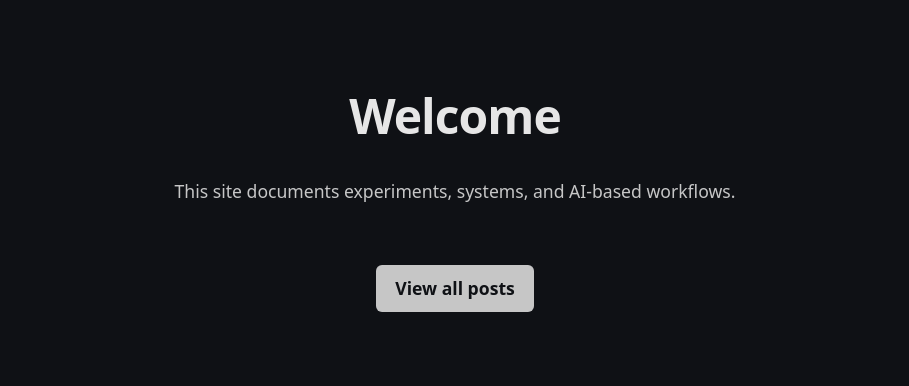
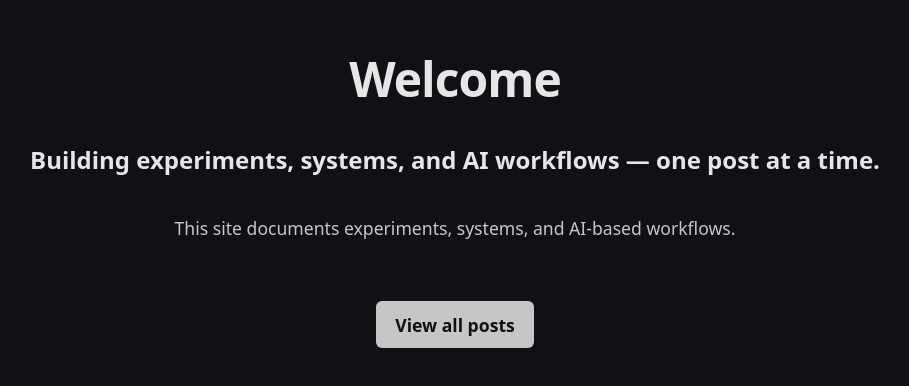
Before and after one commit to neosphere1344/neosphere1344.github.io, a plain HTML site: page index.html in a window 1280 px wide. Shown: the part 210-596 px from the top of the page, without its empty margins (185-1094 px from the left). Drawn offline with Linux system fonts and the light colour scheme.

Commit message:
Update index.html

```diff
--- a/index.html
+++ b/index.html
@@ -9,6 +9,7 @@
 <body>
   <main>
     <h1>Welcome</h1>
+    <h2>Building experiments, systems, and AI workflows — one post at a time.</h2>
 
     <p>This site documents experiments, systems, and AI-based workflows.</p>
 
```
